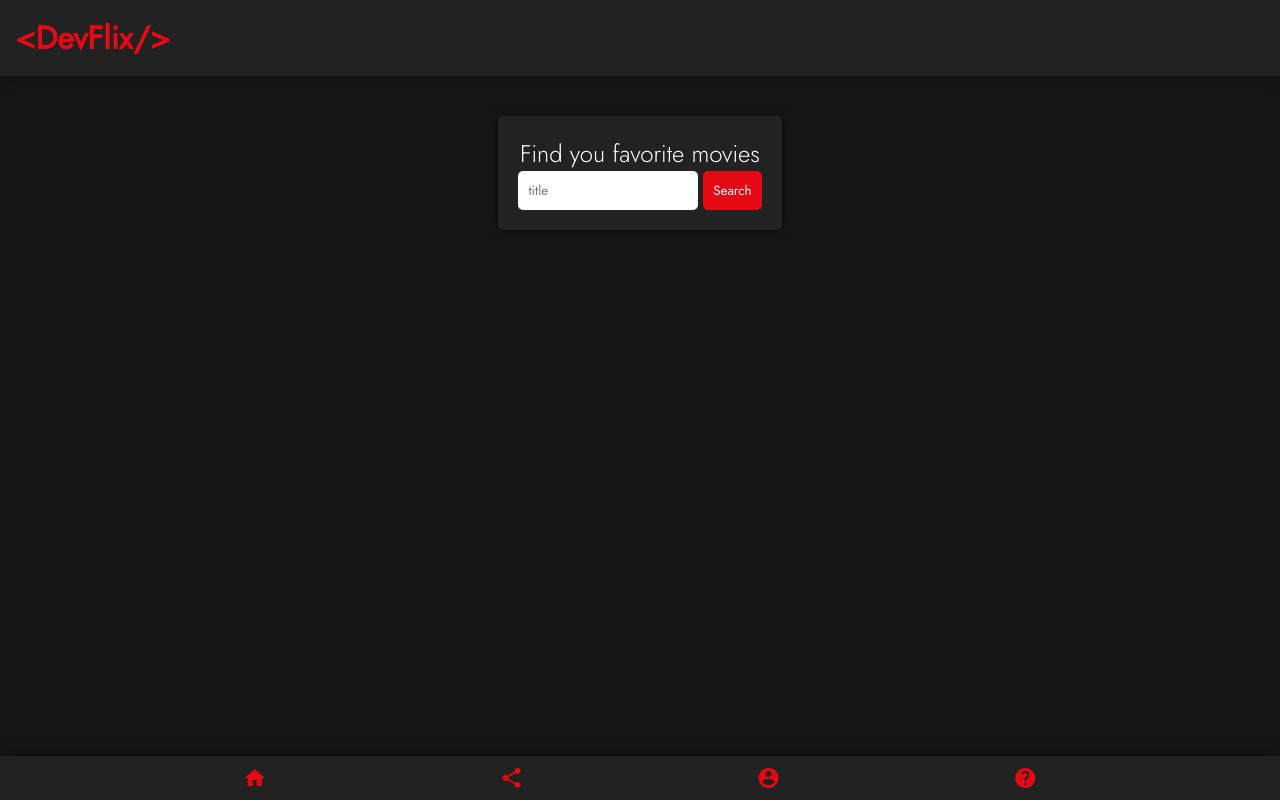
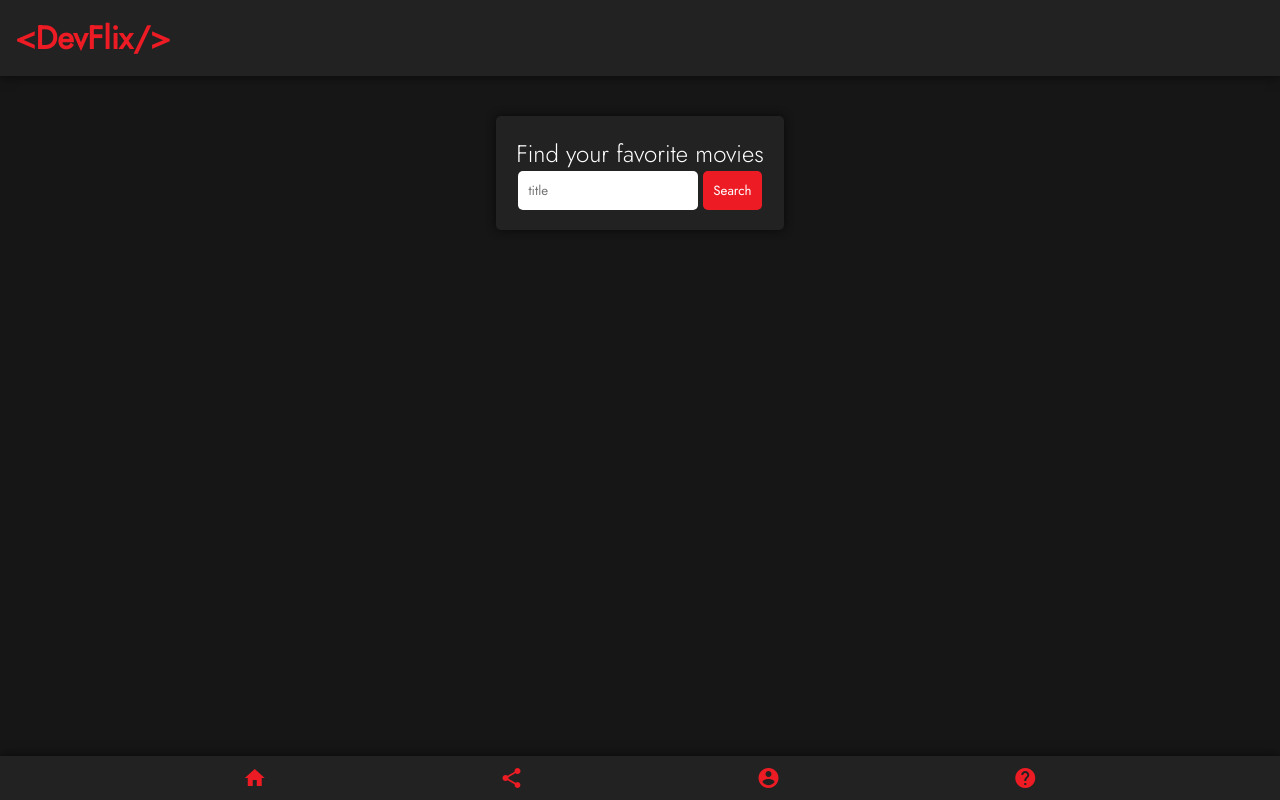
Before and after one commit to izacpeterson/mtech_movie, a website with bundled scripts: page public/index.html in a window 1280 px wide. Built offline with nearby package versions, Linux system fonts and the light colour scheme; no server answers.

Commit message:
new logo, favicon, styling fixes

```diff
--- a/public/index.html
+++ b/public/index.html
@@ -13,6 +13,8 @@
     <link rel="manifest" href="manifest.json" />
     <script defer src="./worker-init.js"></script>
 
+    <link rel="icon" href="./img/Logo/logo_favicon_192.png" />
+
     <title>DevFlix</title>
 
     <meta http-equiv="Content-Security-Policy" content="upgrade-insecure-requests" />
@@ -23,7 +25,7 @@
     </header>
     <main id="homepage">
       <form action="" id="searchBox">
-        <h2>Find you favorite movies</h2>
+        <h2>Find your favorite movies</h2>
         <span class="searchBar">
           <input type="text" placeholder="title" id="queryText" />
           <button class="solid-Btn" type="submit" id="searchBtn">Search</button>
--- a/public/scss/_global.scss
+++ b/public/scss/_global.scss
@@ -3,7 +3,8 @@
 $back-1: #161616;
 $back-2: #222222;
 
-$primary: #e50913;
+// $primary: #e50913;
+$primary: #ed1c24;
 // $primary: #f77440;
 
 $text: #fff;
```
Also changed, not shown: public/about/index.html (+2 -0 lines), public/movie/index.html (+2 -0 lines), public/user/index.html (+1 -0 lines), public/css/style.css, public/img/Logo/logo_favicon_192.png (added), public/img/Logo/logo_favicon_512.png (added), public/img/Logo/logo_full_192.png (added), public/img/Logo/logo_full_512.png (added), public/img/Logo/logo_short_192.png (added), public/img/Logo/logo_short_512.png (added), public/manifest.json, 1 other file.
